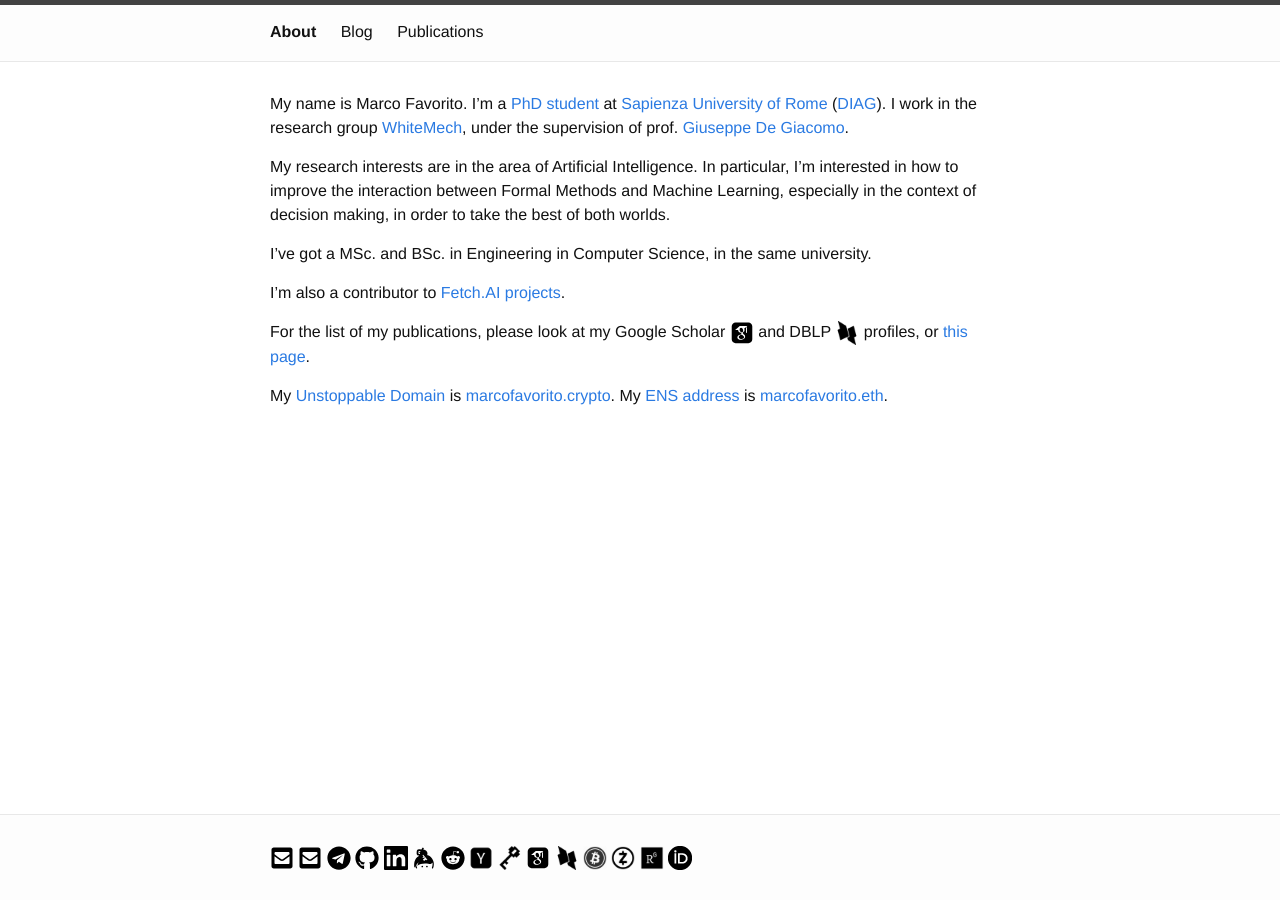
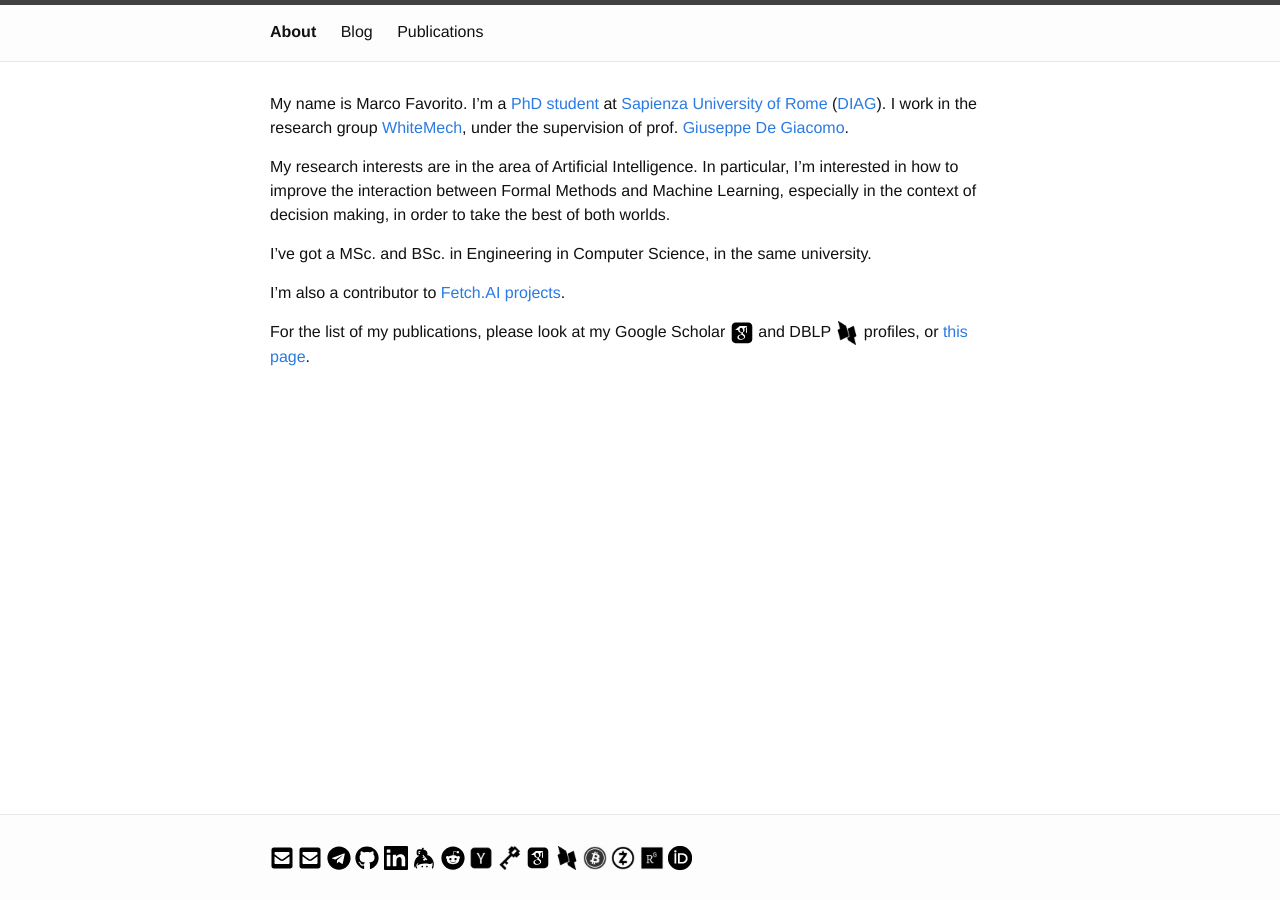
Before and after one commit to marcofavorito/marcofavorito.github.io, a Jekyll site: the page built from _pages/about.md, in a window 1280 px wide. Built offline with Jekyll 4.4.1, drawn with Linux system fonts in a browser that asks for light colours; nearby versions of some CDN libraries; comment, search, counter and statistics services are not loaded; a style sheet for code colours, icons or effects is not loaded.

Commit message:
fix link

```diff
--- a/_pages/about.md
+++ b/_pages/about.md
@@ -26,6 +26,3 @@ I'm also a contributor to [Fetch.AI](https://fetch.ai/) [projects](https://githu
 
 For the list of my publications, please look at my Google Scholar <a href="https://scholar.google.it/citations?user=tJhhDGEAAAAJ"><img width="24" height="24" src="/assets/img/icons/scholar.svg"></a>
 and DBLP <a href="https://dblp.uni-trier.de/pers/hd/f/Favorito:Marco"><img width="24" height="24" src="/assets/img/icons/dblp.png"></a> profiles, or [this page](./papers).
-
-My [Unstoppable Domain](https://unstoppabledomains.com/) is [marcofavorito.crypto](https://marcofavorito.crypto).
-My [ENS address](https://app.ens.domains/) is [marcofavorito.eth](marcofavorito.eth).
```
